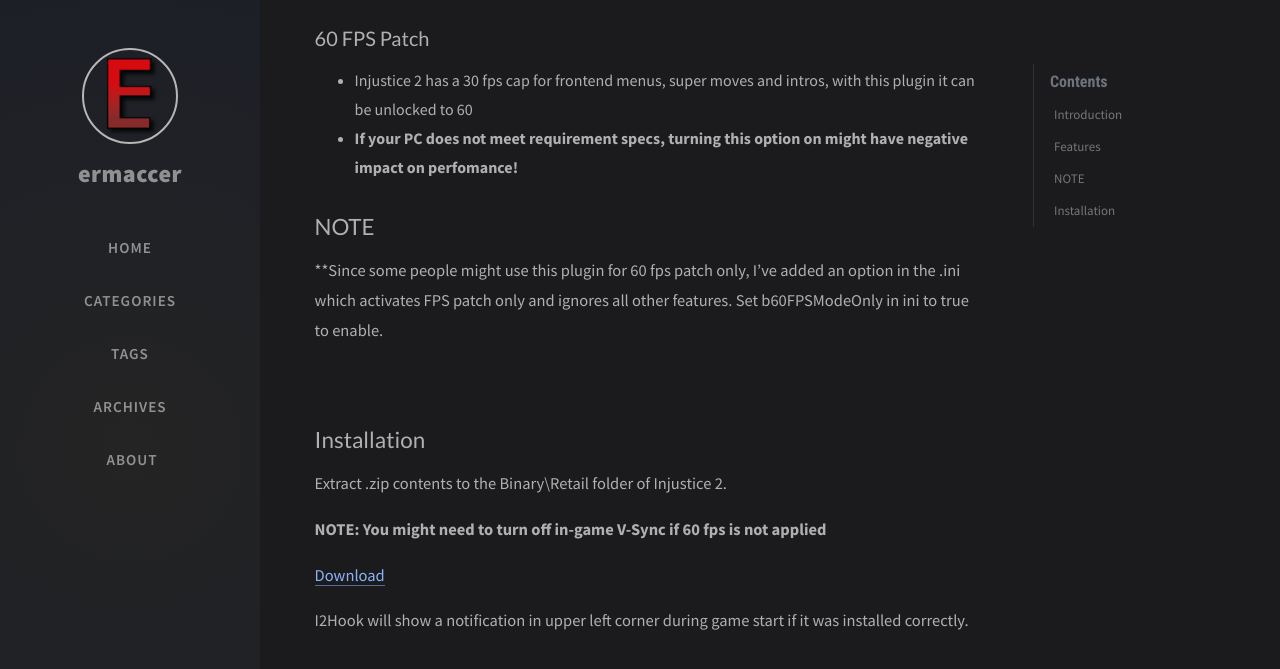
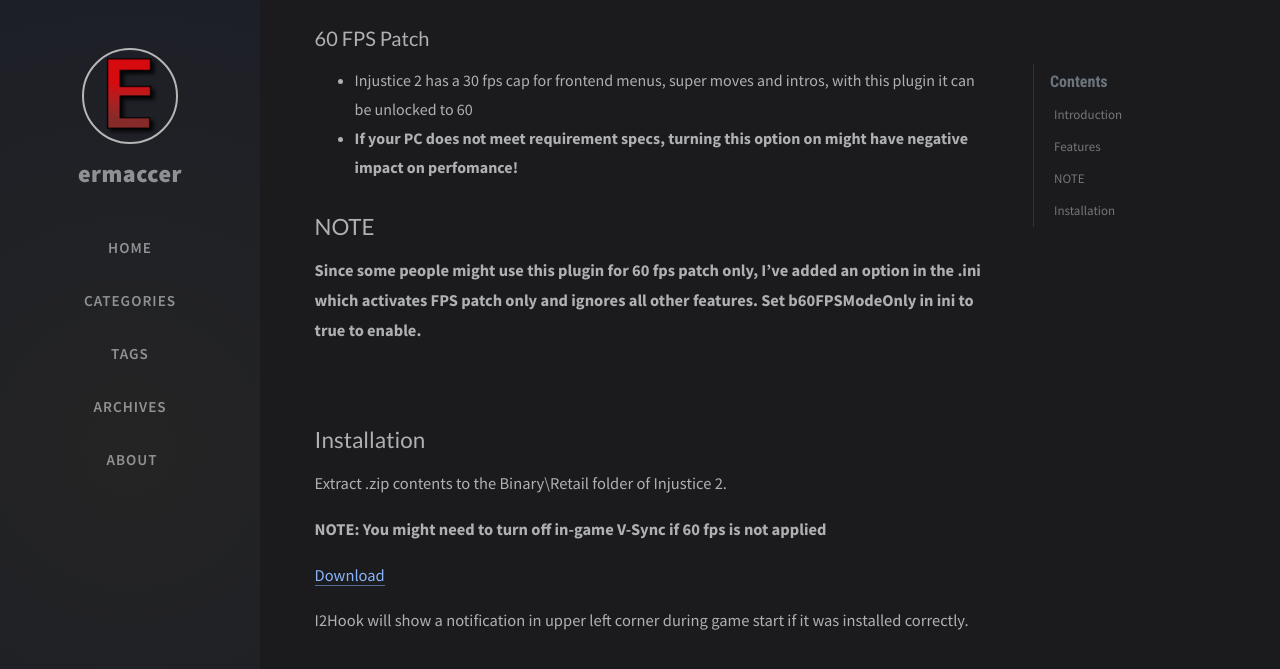
Before and after one commit to ermaccer/ermaccer.github.io, a Jekyll site: the page built from _posts/plugins/2020-08-24-i2hook.md, in a window 1280 px wide and 900 px high, scrolled down 786 px, cut to the strip 0-697 px from the top of the window. Shown: the top 669 px of the strip. Built offline with Jekyll 4.4.1, drawn with Linux system fonts in a browser that asks for light colours; nearby versions of some CDN libraries; comment, search, counter and statistics services are not loaded.

```diff
--- a/_posts/plugins/2020-08-24-i2hook.md
+++ b/_posts/plugins/2020-08-24-i2hook.md
@@ -30,7 +30,7 @@ I2Hook is a plugin for PC version of Injustice 2.
  - **If your PC does not meet requirement specs, turning this option on might have negative impact on perfomance!**
 
 ## NOTE
- **Since some people might use this plugin for 60 fps patch only, I've added an option in the .ini which activates FPS patch only and ignores all other features. Set b60FPSModeOnly in ini to true to enable.
+ **Since some people might use this plugin for 60 fps patch only, I've added an option in the .ini which activates FPS patch only and ignores all other features. Set b60FPSModeOnly in ini to true to enable.**
 
 ![Preview](https://raw.githubusercontent.com/ermaccer/ermaccer.github.io/gh-pages/assets/mods/dcf2/i2hook/1.jpg)
 ![Preview](https://raw.githubusercontent.com/ermaccer/ermaccer.github.io/gh-pages/assets/mods/dcf2/i2hook/2.jpg)
```
